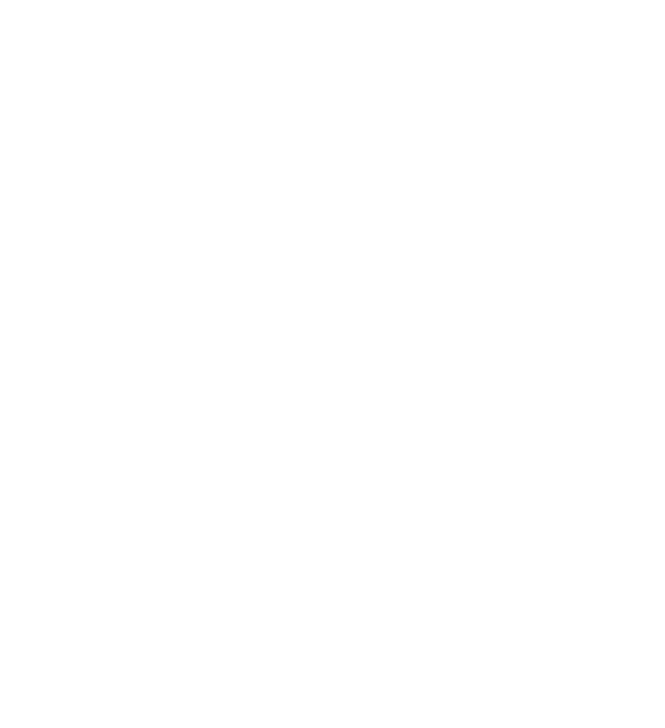
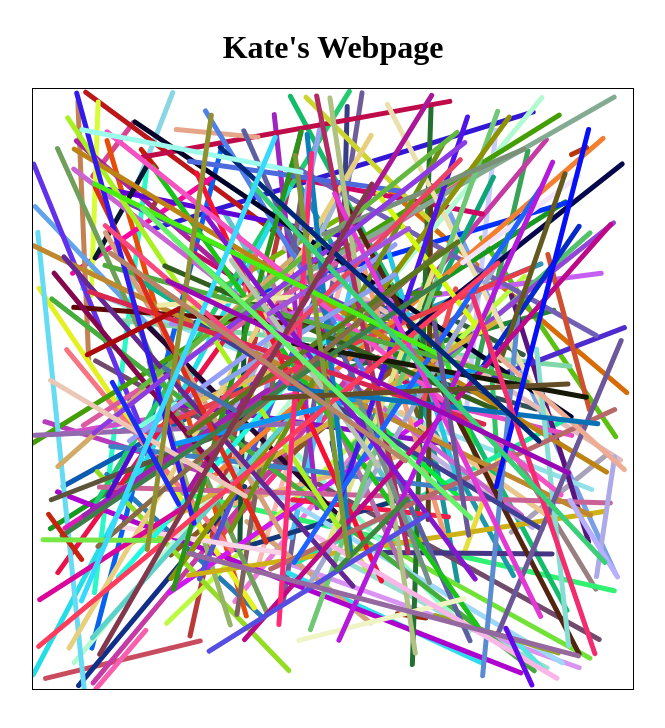
Before and after one commit to KateDavis1998/hack_illinois_PR, a plain HTML site: page index.html in a window 1280 px wide. Shown: the whole page, without its empty margins (307-972 px from the left). Drawn offline with Linux system fonts and the light colour scheme.

Commit message:
added a canvas with random coloured lines

```diff
--- a/index.html
+++ b/index.html
@@ -4,4 +4,51 @@
 <title> Kate's Webpage </title>
 <meta charset = "utf-8">
 </head>
+<body onload="begin()">
+<div style="display:flex;flex-direction: column;justify-content:center;align-items: center;">
+	<h1>Kate's Webpage</h1>
+	<canvas id="myCanvas" width="600" height="600" style="border:1px solid #000000;">
+	</canvas>
+</div>
+
+
+<script>
+const canvas = document.querySelector('#myCanvas');
+const ctx = canvas.getContext('2d');
+canvas.width = 600;
+canvas.height = 600;
+
+ctx.lineJoin = 'round';
+ctx.lineCap = 'round';
+ctx.lineWidth = 5;
+let lastX = 0;
+let lastY = 0;
+ctx.beginPath();
+function begin(){
+	setInterval(update, 20);
+}
+function update(){
+	ctx.beginPath();
+    ctx.moveTo(Math.random()*600, Math.random()*600);
+	ctx.lineTo(Math.random()*600, Math.random()*600);
+	ctx.strokeStyle = getRandomColor();
+    ctx.stroke();
+	ctx.closePath();
+
+}
+function getRandomColor() {
+  var letters = '0123456789ABCDEF';
+  var color = '#';
+  for (var i = 0; i < 6; i++) {
+    color += letters[Math.floor(Math.random() * 16)];
+  }
+  return color;
+}
+</script>
+</body>
+
+
+
+
+
 </html>
```
